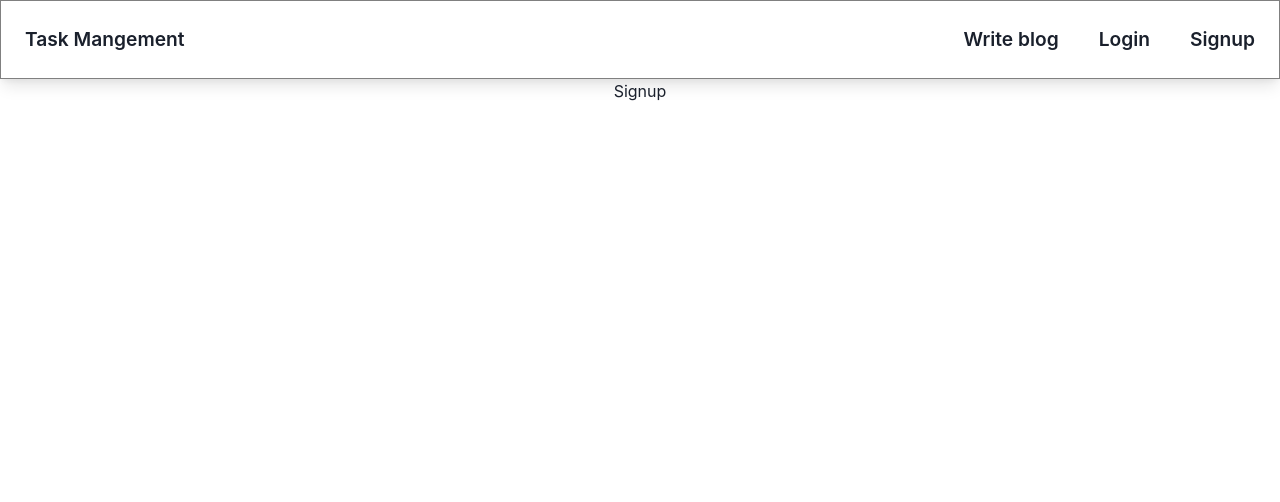
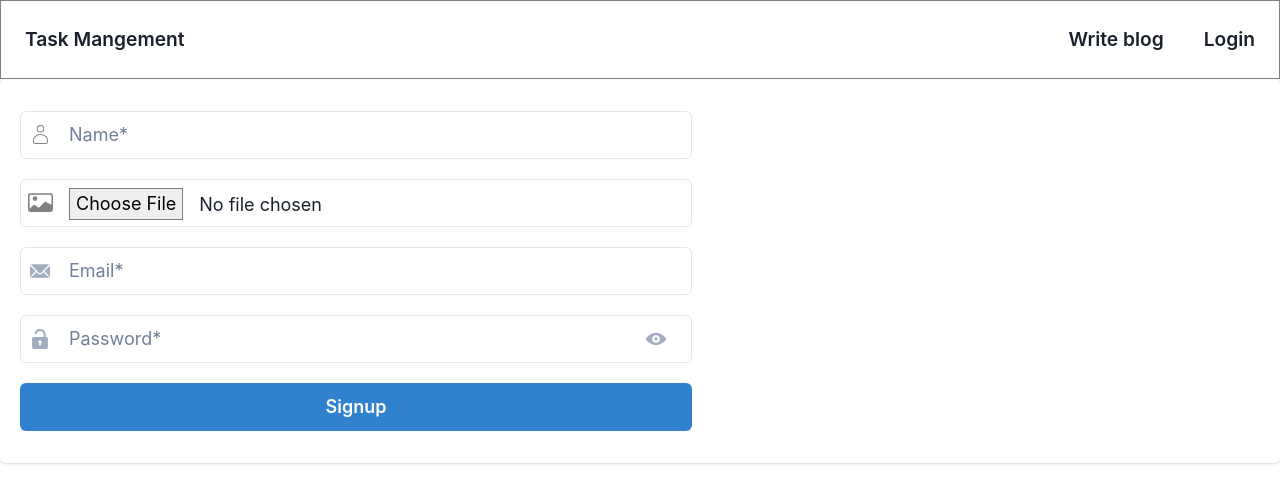
Before and after one commit to Ashutosh5333/taskfrontend, a React (Create React App) app: page /signup in a window 1280 px wide. Shown: the top 502 px of the page. Built offline with nearby package versions, Linux system fonts and the light colour scheme.

Commit message:
Login and signup ui is done

```diff
--- a/package.json
+++ b/package.json
@@ -3,6 +3,7 @@
   "version": "0.1.0",
   "private": true,
   "dependencies": {
+    "@chakra-ui/icons": "^2.0.18",
     "@chakra-ui/react": "^2.5.4",
     "@emotion/react": "^11.10.6",
     "@emotion/styled": "^11.10.6",
--- a/src/Components/Navbar.jsx
+++ b/src/Components/Navbar.jsx
@@ -21,13 +21,11 @@ const Navbar = () => {
            <Text  fontSize={"1.2rem"} fontWeight="600"> Write blog  </Text>
            </Link>
 
-           <Link to={"/login"}>
+           <Link to={"/singtab"}>
            <Text  fontSize={"1.2rem"} fontWeight="600"> Login  </Text>
            </Link>
 
-           <Link to={'/signup'}>
-           <Text  fontSize={"1.2rem"} fontWeight="600"> Signup </Text>
-           </Link>
+
 
        </Box>
 
--- /dev/null
+++ b/src/Components/SingleBlog.jsx
@@ -0,0 +1,71 @@
+import React from 'react'
+import { Avatar, Box, Button, Image, Text, Wrap, WrapItem } from '@chakra-ui/react'
+
+const SingleBlog = () => {
+
+
+  return (
+    <>
+   <Box border="4px solid yellow" width={{base:"80vw",md:"60vw",lg:"70vw" }} height={"50vh"} m="auto">
+
+       <Box  display={"flex"}  gap="5" p="4" >
+
+              <Wrap >
+                  <WrapItem>
+                    <Avatar
+                      className="image"
+                      m="auto"
+                      size={{ base: "md", md: "md", lg: "md" }}
+                      name={"Ashutosh"}
+                    />
+                  </WrapItem>
+                </Wrap>
+
+              <Box justifyContent={"center"} display={"flex"}  gap="5">
+                <Text m="auto" mt="3" fontWeight={"600"}> Ashutosh </Text>
+                 <Text m="auto" mt="3" > . Saturday  </Text>
+                 <Text mt="3" > 30 march </Text>
+              </Box>
+
+       </Box>
+
+
+       {/* ----------- */}
+
+
+       <Box  display={"flex"} justifyContent={"space-between"} gap="5">
+
+          <Box width={"60vw"} height="30vh" p="4">
+
+            <Text  textAlign={"start"} fontSize={{base:"1rem",md:"1.5rem",lg:"1.5rem" }} fontWeight={"600"}  noOfLines={{ base: 3, md: 2 }}>  What is React  </Text>
+
+                <Box display={{ base: "none", md: "block" }} >
+              <Text noOfLines={3}  textAlign={"start"} fontSize={{base:".8rem",md:"1rem",lg:"1rem" }} >ReactJS is one of the most popular JavaScript libraries for mobile and web application development. Created by Facebook, React contains a collection of reusable JavaScript code snippets used for user interface (UI) building called components. It's important to note that ReactJS is not a JavaScript framework   </Text>
+                </Box>
+
+               <Box textAlign={"start"} mt="4" mb="4" display={"flex"} >
+               <Button justifyContent={"flex-start"} >  React  </Button>
+               <Text textAlign={"start"} fontWeight={"600"} ml="4" mt="2">  5 min  </Text>
+               </Box>
+          </Box>
+
+
+          <Box >
+                  <Image  marginRight={{base:"40" }}
+                  maxW={{ base: "100%", md: "70%", lg: "100%" }} height="30vh" src="https://itsg-global.com/wp-content/uploads/2016/09/react-js-to-use-or-not-to-use.png" />
+          </Box>
+
+       </Box>
+
+
+
+
+    </Box>
+
+    </>
+  )
+
+
+}
+
+export default SingleBlog
--- /dev/null
+++ b/src/Components/SingnTablist.jsx
@@ -0,0 +1,35 @@
+import React from "react";
+import { Tabs, TabList, TabPanels, Tab, TabPanel, Box, useColorModeValue } from "@chakra-ui/react";
+import Login from "../pages/Login";
+import { Signup } from "../pages/Signup";
+
+
+
+const SingnTablist = () => {
+  const colorScheme = useColorModeValue("blue", "green");
+
+
+  return (
+    <>
+      <Box maxW="lg" m="auto" mt="20">
+        <Tabs  isFitted variant="soft-rounded" colorScheme={colorScheme} >
+          <TabList mb="2em"   m="auto" >
+            <Tab> Login </Tab>
+            <Tab > Signup </Tab>
+          </TabList>
+          <TabPanels>
+            <TabPanel>
+              <Login/>
+            </TabPanel>
+            <TabPanel>
+              <Signup/>
+            </TabPanel>
+          </TabPanels>
+        </Tabs>
+      </Box>
+    </>
+  )
+
+};
+
+export default SingnTablist;
--- a/src/Routes/AllRoutes.jsx
+++ b/src/Routes/AllRoutes.jsx
@@ -7,16 +7,19 @@ import { Signup } from './../pages/Signup';
 import Dashboard from '../Components/Dashboard';
 import UserBoard from '../Components/UserBoard';
 import Createblog from '../Components/Createblog';
+import SingleBlog from '../Components/SingleBlog';
+import SingnTablist from '../Components/SingnTablist';
 
 const AllRoutes = () => {
   return (
     <Routes>
      <Route  path='/'    element={<Home/>}/>
+     <Route  path='/:blogId'    element={<SingleBlog/>}/>
      <Route  path= '/creteb'  element={<Createblog/>} />
      <Route  path='/event'  element={<Event/>}/>
      <Route  path='/dash'  element={<Dashboard/>}/>
      <Route  path= '/user'  element={<UserBoard/>} />
-
+     <Route  path= '/singtab'  element={<SingnTablist/>} />
      <Route  path='/login'  element={<Login/>} />
      <Route  path='/signup' element={<Signup/>} />
 
--- a/src/pages/Login.jsx
+++ b/src/pages/Login.jsx
@@ -1,8 +1,78 @@
-import React from 'react'
+import React, { useEffect, useState } from "react";
+import {  VStack,  Input,  Button,  InputGroup,  InputRightElement,    useToast,   InputLeftElement,  Card,  CardBody,} from "@chakra-ui/react";
+import { ViewIcon, ViewOffIcon, EmailIcon, UnlockIcon } from "@chakra-ui/icons";
+import {useNavigate} from "react-router-dom";
+const Login = () => {
+  const [show, setShow] = useState(false);
+  const toast = useToast()
+  const navigate = useNavigate()
 
-const Login = () => {
   return (
-    <div>Login</div>
+    <>
+    <Card py="3">
+      <CardBody>
+        <VStack maxW={"2xl"} spacing={5}>
+          <InputGroup position="relative">
+            <InputLeftElement
+              pointerEvents="none"
+              position="absolute"
+              top="1"
+              children={<EmailIcon color="gray.400" boxSize={5} />}
+            />
+            <Input
+              placeholder="Email*"
+              type="email"
+              name="email"
+              size="lg"
+
+            />
+          </InputGroup>
+
+          <InputGroup position="relative">
+            <InputLeftElement
+              pointerEvents="none"
+              position="absolute"
+              top="1"
+              children={<UnlockIcon color="gray.400" boxSize={5} />}
+            />
+            <Input
+              type={show ? "text" : "password"}
+              placeholder="Password*"
+              name="password"
+              size="lg"
+
+            />
+            <InputRightElement width="4.5rem" position="absolute" top="1">
+              <Button
+                h="1.75rem"
+                size="lg"
+                variant="link"
+
+              >
+                {show ? (
+                  <ViewOffIcon color="gray.400" boxSize={5} />
+                ) : (
+                  <ViewIcon color="gray.400" boxSize={5} />
+                )}
+              </Button>
+            </InputRightElement>
+          </InputGroup>
+
+          <Button
+
+            width="100%"
+            size="lg"
+
+            loadingText={"Login"}
+          >
+            Login
+          </Button>
+        </VStack>
+      </CardBody>
+    </Card>
+
+
+    </>
   )
 }
 
--- a/src/pages/Signup.jsx
+++ b/src/pages/Signup.jsx
@@ -1,7 +1,115 @@
-import React from 'react'
+import { Button, Card, CardBody, Input, InputGroup,InputLeftElement, InputRightElement, VStack, useColorModeValue } from '@chakra-ui/react'
+import React, { useState } from 'react'
+import {  EmailIcon,  UnlockIcon,  ViewIcon,  ViewOffIcon,
+} from "@chakra-ui/icons";
+import { CiUser } from "react-icons/ci";
+import { BsCardImage } from "react-icons/bs";
 
 export const Signup = () => {
+  const colorScheme = useColorModeValue("blue", "green");
+  const [show, setShow] = useState(false);
+
   return (
-    <div>Signup</div>
+    <>
+      <Card  py="3" >
+        <CardBody>
+          <VStack maxW="2xl" spacing={5}>
+          <InputGroup>
+          <InputLeftElement
+               pointerEvents="none"
+                position="absolute"
+                top="1"
+                children={<CiUser color="gray" size="23" />} />
+          <Input placeholder="Name*"
+                type="name"
+                name="name"
+                size="lg" />
+          </InputGroup>
+
+
+          <InputGroup position="relative">
+              <InputLeftElement
+                pointerEvents="none"
+                position="absolute"
+                top="1"
+                children={<BsCardImage color="gray" size="25" />}
+              />
+              <Input
+                placeholder="Paste URL*"
+                type="file"
+                name="avatar_url"
+                //  display={"none"}
+                size="lg"
+                accept="image/*"
+                sx={{
+                  "::file-selector-button": {
+                    height: 8,
+                    mr: 4,
+                    border: "1px solid grey",
+                    mt: 2,
+                  },
+                }}
+
+              />
+            </InputGroup>
+            <InputGroup position="relative">
+              <InputLeftElement
+                pointerEvents="none"
+                position="absolute"
+                top="1"
+                children={<EmailIcon color="gray.400" boxSize={5} />}
+              />
+              <Input
+                placeholder="Email*"
+                type="email"
+                name="email"
+                size="lg"
+
+              />
+            </InputGroup>
+
+            <InputGroup position="relative">
+              <InputLeftElement
+                pointerEvents="none"
+                position="absolute"
+                top="1"
+                children={<UnlockIcon color="gray.400" boxSize={5} />}
+              />
+              <Input
+                type={show ? "text" : "password"}
+                placeholder="Password*"
+                name="password"
+                size="lg"
+
+              />
+              <InputRightElement width="4.5rem" position="absolute" top="1">
+                <Button
+                  h="1.75rem"
+                  size="sm"
+                  variant="link"
+
+                >
+                  {show ? (
+                    <ViewOffIcon color="gray.400" boxSize={5} />
+                  ) : (
+                    <ViewIcon color="gray.400" boxSize={5} />
+                  )}
+                </Button>
+              </InputRightElement>
+            </InputGroup>
+            <Button
+
+              width="100%"
+            colorScheme={colorScheme}
+              size="lg"
+
+            >
+              Signup
+            </Button>
+          </VStack>
+        </CardBody>
+      </Card>
+
+    </>
   )
 }
```
Also changed, not shown: 1 other file (tests, documents, lock files or other folders).
